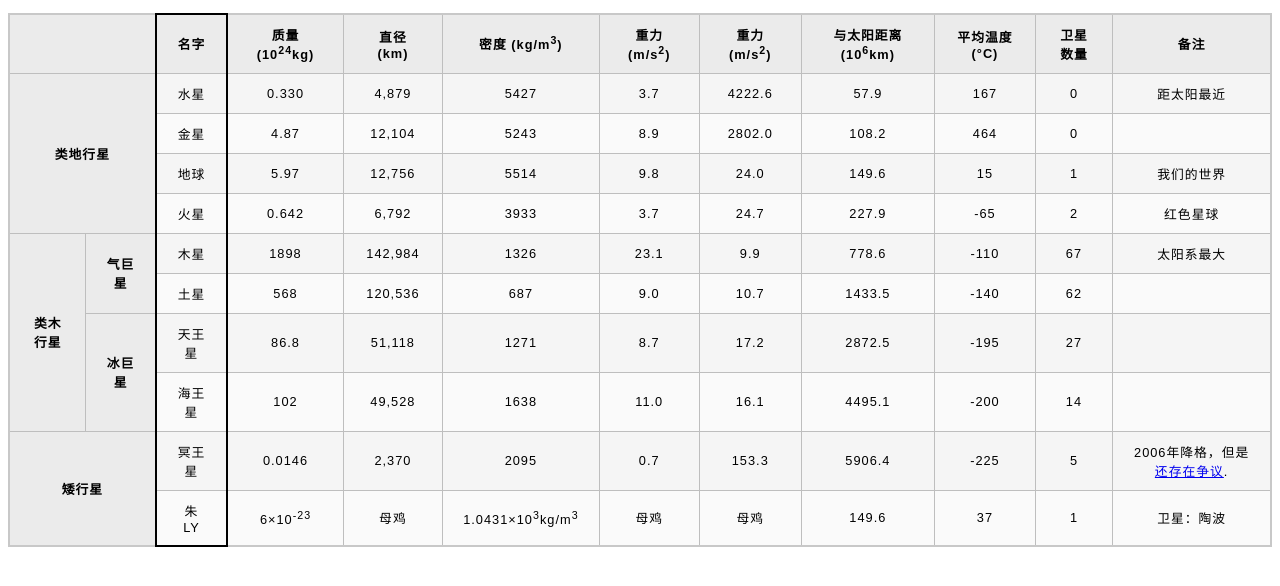
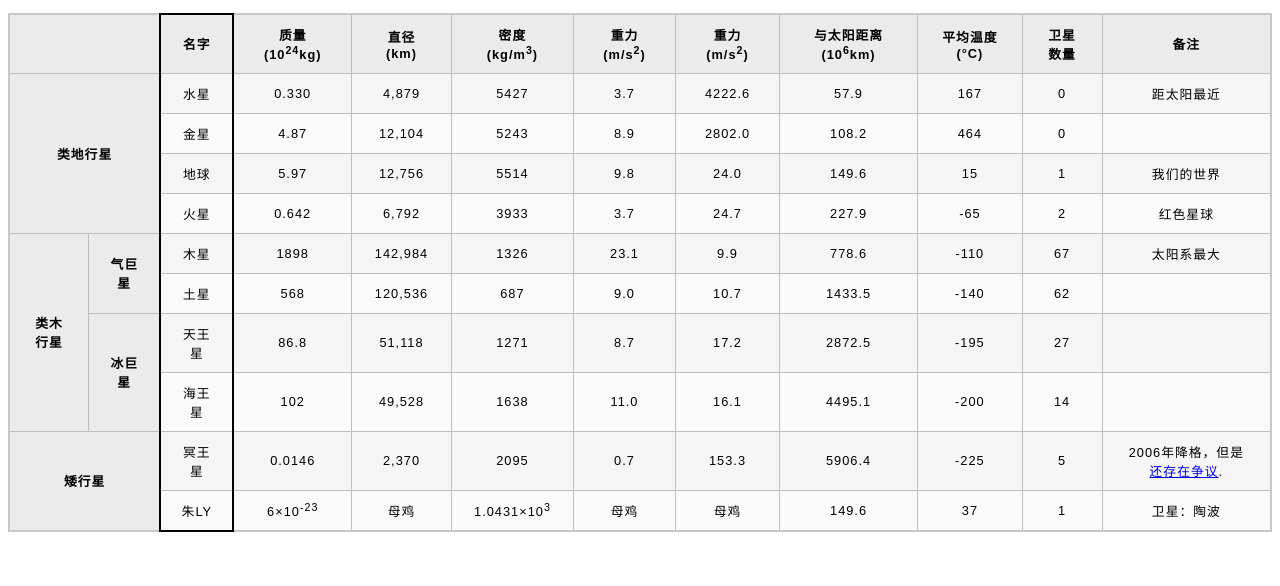
Before and after one commit to stopsj/testZ, a plain HTML site: page start/blank-template.html in a window 1280 px wide. Shown: the part 116-702 px from the top of the page. Drawn offline with Linux system fonts and the light colour scheme.

Commit message:
Update blank-template.html

```diff
--- a/start/blank-template.html
+++ b/start/blank-template.html
@@ -150,7 +150,7 @@
         <td>朱LY</td>
         <td>6×10<sup>-23</sup></td>
         <td>母鸡</td>
-        <td>1.0431×10<sup>3</sup>kg/m<sup>3</sup></td>
+        <td>1.0431×10<sup>3</sup></td>
         <td>母鸡</td>
         <td>母鸡</td>
         <td>149.6</td>
```
